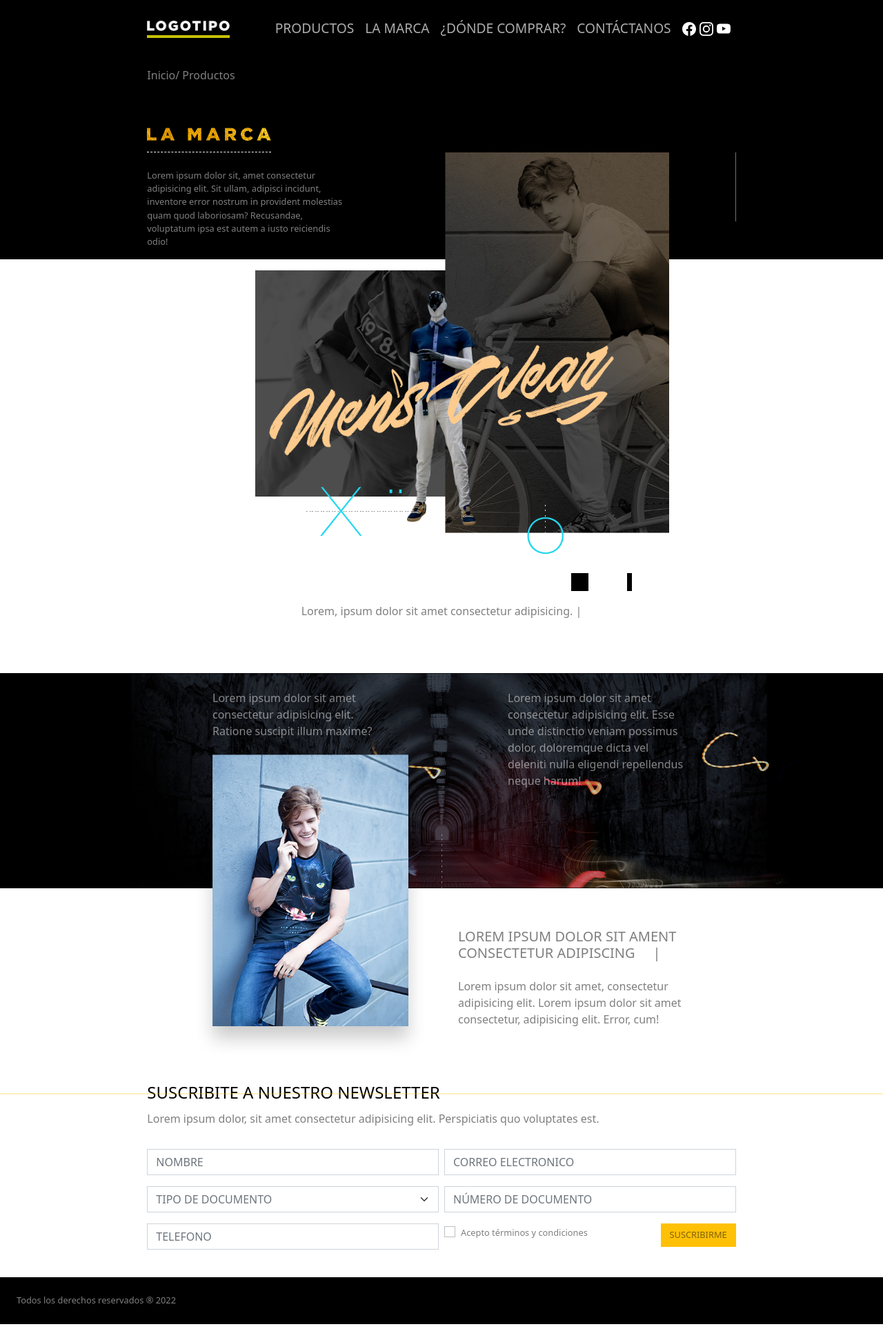
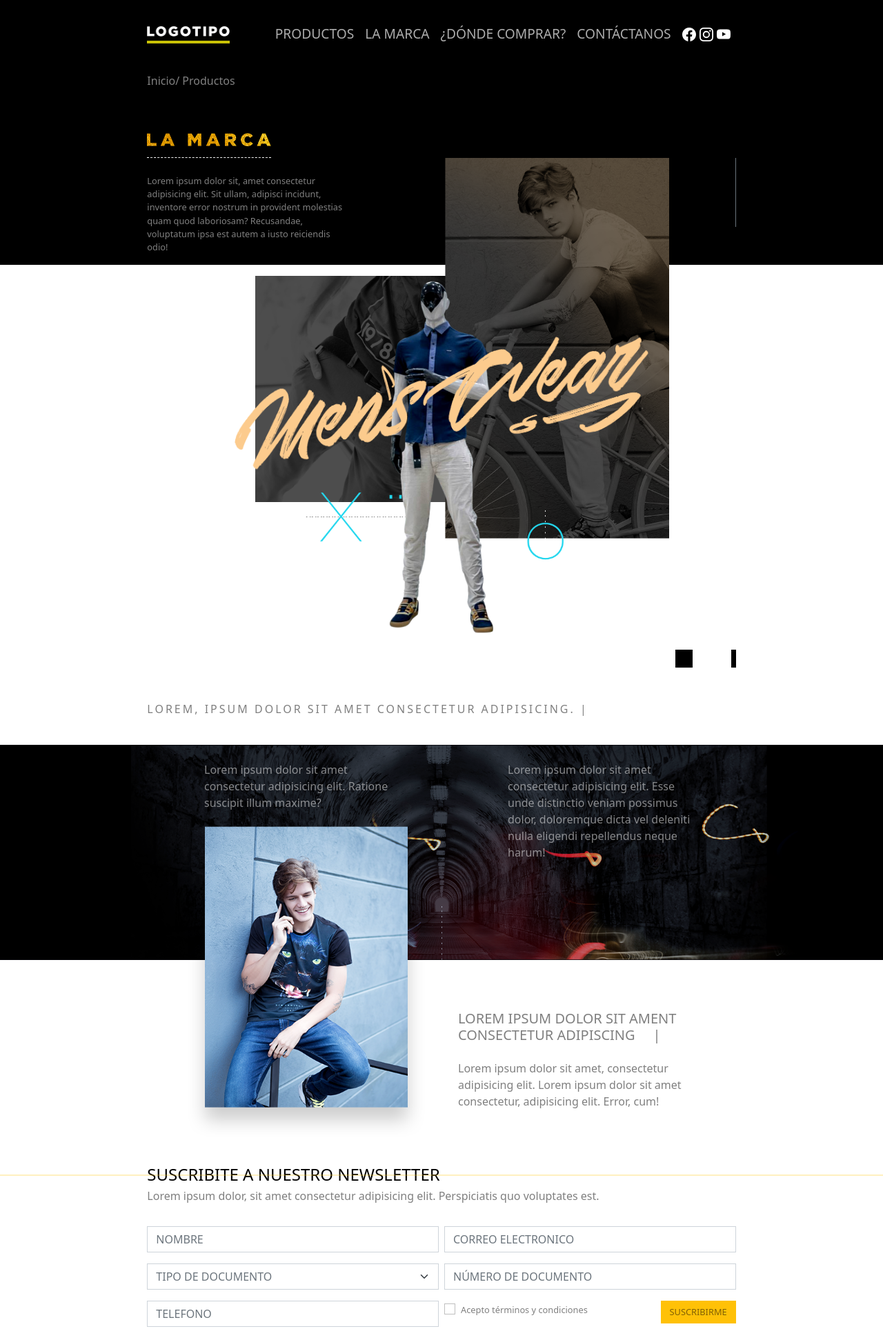
Before and after one commit to jhovannyvivas/landing-page-ddb, a website: page index.html in a window 1280 px wide. Shown: the part 5-1948 px from the top of the page at 69% size. Before the commit the page ends 1925 px from the top, so only its background shows below. Drawn offline with Linux system fonts and the light colour scheme.

Commit message:
penultimos cambios

```diff
--- a/index.html
+++ b/index.html
@@ -10,14 +10,14 @@
 </head>
 
 <body class=" p-0 m-0 ">
-  <div class="">
-    <div class="d-flex flex-row bg-dark p-0 m-0">
+  <div class="bg-dark">
+    <div class="d-flex flex-row bg-dark p-0 m-0 pt-2">
       <div class="container-fluid p-0 m-0  ">
         <div class="row p-0 m-0 ">
           <div class="col-md-2 p-0">
 
           </div>
-          <div class="col-12 col-md-8 p-0">
+          <div class="col-12 col-md-8 p-0 ps-4 ps-md-0 pe-4 pe-md-0">
 
             <nav class="navbar navbar-expand-lg navbar-dark bg-dark pb-0 sticky-top" id="navbar-example2">
               <div class="container-fluid p-0">
@@ -51,9 +51,11 @@
                         href="#scrollspyHeading4">CONTÁCTANOS</a>
                     </li>
                     <li class="nav-item pt-3 pb-3">
-                      <a class="nav-link  d-inline-block pb-0 " id="link5"> <img
+                      <a class="nav-link  d-inline-block pb-0 " id="link5">
+                        <img
                           class="border-bottom border-bottom-nav-hover" src="./assets/facebook.svg" alt="facebook"
-                          width="20" class="me-1 "> <img class="border-bottom border-bottom-nav-hover"
+                          width="20" class="me-1 ">
+                        <img class="border-bottom border-bottom-nav-hover"
                           src="./assets/instagram.svg" alt="instagram" width="20" class="me-1 ">
                         <img class="border-bottom border-bottom-nav-hover" src="./assets/youtube.svg" alt="youtube"
                           width="20" class="me-1 "></a>
@@ -84,14 +86,15 @@
 
       <div class="container-fluid  p-0 m-0 ">
         <div class="row p-0 m-0">
+
           <div class="col-md-2  p-0 m-0" p-0></div>
-          <div class="col-12 col-md-8  p-0 m-0">
+          <div class="col-12 col-md-8  p-0 m-0 ps-4 ps-md-0 pe-4 pe-md-0">
 
             <section class=" p-0 m-0 d-flex justify-content-between flex-column">
 
               <div class="d-flex flex-column justify-content-center p-0 m-0">
                 <p id="scrollspyHeading1" class="pt-4 pb-4 text-white-50">Inicio/ Productos</p>
-                <img src="./assets/asset-person.png" alt="" width="100" class="bg-dark pt-4 mx-auto d-md-none">
+                <!-- <img src="./assets/asset-person.png" alt="marca" width="100" class="bg-dark pt-4 mx-auto d-md-none"> -->
 
               </div>
 
@@ -107,15 +110,18 @@
 
         <div class="row p-0 m-0">
           <div class="col-md-2 p-0 m-0"></div>
-          <div class="col-md-8  p-0 m-0">
+          <div class="col-md-8  p-0 m-0 ps-4 ps-md-0 pe-4 pe-md-0">
 
-            <div class="container  p-0 m-0">
+
             <div class="row justify-content-between p-0 m-0">
 
               <div class="col-12  p-0 m-0">
+
                 <img src="./assets/bgtext.png" alt="la marca" width="180" id="scrollspyHeading2"
                   class="pb-3 pt-4 border-bottom-101 ">
+
               </div>
+
               <div class="col-12 col-lg-4 p-0 m-0">
 
                 <div class=" bg-dark w-100">
@@ -131,17 +137,22 @@
                 </div>
 
               </div>
+
               <div class="col-12 col-lg-7  p-0 m-0 position-relative border-end border-secondary"
                 style="height: 100px;">
-                  <img src="./assets/asset-bg.png" alt="" class=" position-absolute top-0 start-140  w-600">
-                  <section class="d-flex justify-content-center ">
 
-
-
-
-                  </section>
+                <img src="./assets/asset-bg.png" alt=""
+                  class=" position-absolute top-0 start-140  w-600 d-none d-lg-block" style="z-index: 10;">
+                <img src="./assets/asset-bg.png" alt="" class=" position-absolute top-0 start-20  w-400 d-none d-md-block d-lg-none">
+                <section class="d-flex justify-content-center " style="z-index: 100;">
+                <img src="./assets/asset-bg.png" alt="" class=" position-absolute top-0 start-15  w-400 d-none d-sm-block  d-md-none">
+                <img src="./assets/asset-bg.png" alt="" class=" position-absolute top-0 start-15  w-300  d-sm-none">
 
               </div>
+            </div>
+            <div class="container  p-0 m-0">
+              <div class="row ">
+
 
               </div>
             </div>
@@ -163,45 +174,51 @@
 
     <div class="row p-0 m-0">
 
-      <div class="col-12 col-2 p-0 m-0"></div>
-      <div class="col-12 col-8 p-0 m-0">
+      <div class="col-12 col-md-2 p-0 m-0"></div>
+      <div class="col-12  col-md-8 p-0 m-0 ps-4 ps-md-0 pe-4 pe-md-0">
 
-        <div class="row bg-white p-0 m-0">
+        <div class="row p-0 m-0">
 
-          <div class="col-12 col-md-2"></div>
-          <div class="col-12 col-md-8">
+          <div class="col-12">
 
-            <div class="col bg-white">
+            <div class="d-flex justify-content-center flex-column">
 
+              <div class="position-relative">
 
-              <section class="d-flex justify-content-center position-relative h-380 h-md-600">
+                <img src="./assets/text.png" alt="lema" class=" w-300 w-md-600 position-absolute translate-middle top-lema200 start-50" style="z-index: 1000000;">
 
+              </div>
 
-                <img src="./assets/text.png" alt="lema"
-                  class="position-absolute top-34 start-50 translate-middle w-300 w-md-500 " style="z-index: 1000;">
-                <img src="./assets/asset-person.png" alt="" width="100px"
-                  class="pt-4 d-none d-md-block position-absolute top-34 start-50 translate-middle"
-                  style="z-index: 500;">
-                <p class="text-black-50 position-absolute top-85 start-50 translate-middle text-center">Lorem, ipsum
-                  dolor sit
-                  amet consectetur adipisicing. |
-                </p>
+              <img src="./assets/asset-person.png" alt="" width="150" class="pt-4 position-relative mx-auto" style="z-index: 100000; ">
 
+            </div>
 
-                <img src="./assets/asset.png" alt="cuadro" class="position-absolute top-78 start-78 translate-middle">
+          </div>
 
-              </section>
+          <div class="col-12 p-0 m-0 pt-4 pb-4">
+
+            <div class="d-flex justify-content-between">
+              <div>
+
+              </div>
+              <img src="./assets/asset.png" alt="cuadrado" class="">
+            </div>
 
 
           </div>
 
+          <div class="col-12 p-0 m-0 pt-4 pb-4">
+            <p class="text-black-50  fw-normal text-left fs-6" style="letter-spacing: 3px;">LOREM, IPSUM
+              DOLOR SIT
+              AMET CONSECTETUR ADIPISICING. |
+            </p>
           </div>
-          <div class="col-12 col-md-2 p-0 m-0"></div>
 
         </div>
 
+
       </div>
-      <div class="col-12 col-2 p-0 m-0"></div>
+      <div class="col-12 col-md-2 p-0 m-0"></div>
 
 
     </div>
@@ -212,10 +229,10 @@
     <img src="./assets/bg-asset-2.png" alt="" class="position-absolute w-100">
     <div class="" style="z-index: 1000;">
 
-      <div class="container">
-        <div class="row">
-          <div class="col-lg-2"></div>
-          <div class="col-12 col-lg-8">
+      <div class="container p-0 m-0">
+        <div class="row p-0 m-0">
+          <div class="col-lg-2 p-0 m-0"></div>
+          <div class="col-12 col-lg-8 ps-4 ps-md-0 pe-4 pe-md-0">
 
             <div class=" d-flex justify-content-center ">
               <div class="w-100">
@@ -231,7 +248,7 @@
 
                         </div>
                       </div>
-                      <div class="col-12 col-md-6 col-lg-6 ps-4  pt-4  ">
+                      <div class="col-12 col-md-6 col-lg-6 ps-4  pt-0 pt-md-4  ">
                         <div class="d-flex justify-content-between flex-column h-100">
                           <div class="ps-4">
                             <p class="text-white-50 ms-4 ps-2 ps-md-4 fs-6 fs-md-6 d-none d-md-block">Lorem ipsum dolor
@@ -262,7 +279,7 @@
             </div>
 
           </div>
-          <div class="col-lg-2"></div>
+          <div class="col-lg-2 p-0 m-0"></div>
         </div>
       </div>
 
@@ -276,24 +293,28 @@
     <div class="container-fluid m-0 p-0 ">
 
       <div class="row m-0 p-0 overflow-hidden">
-        <div class="col-12 col-lg-2 m-0 p-0">
-        </div>
-        <div class="col-12 col-lg-8 m-0 p-0 position-relative">
-          <h5 class="fs-6 fs-md-4 text-dark text-start  text-nowrap">
+
+        <div class="col-12 col-md-2 m-0 p-0"></div>
+
+        <div class="col-12 col-md-8 m-0 p-0 ps-4 ps-md-0 pe-4 pe-md-0 position-relative">
+
+          <hr class="position-absolute translate-middle top-50 start-50 vw-100 border border-1 border-warning m-0">
+          <h5 class="fs-6 fs-md-4 m-0 text-black text-start  text-nowrap">
             SUSCRIBITE
             A NUESTRO NEWSLETTER</h5>
-            <hr class="position-absolute translate-middle top-0 start-50 vw-100 border border-1 border-warning">
+
         </div>
-        <div class="col-12 col-lg-2 m-0 p-0">
+        <div class="col-12 col-md-2 m-0 p-0">
         </div>
       </div>
 
       <div class="row m-0 p-0">
-        <div class="col-12 col-lg-2 m-0 p-0"></div>
-        <div class="col-12 col-lg-8 m-0 p-0">
+        <div class="col-12 col-md-2 m-0 p-0"></div>
+        <div class="col-12 col-md-8 m-0 p-0 ps-4 ps-md-0 pe-4 pe-md-0">
           <section id="scrollspyHeading4" class=" m-0 p-0">
 
-            <p class="fs-7 fs-md-6 text-black-50 text-nowrap text-start pt-1 pb-3">Lorem ipsum dolor, sit amet consectetur adipisicing elit. Perspiciatis quo voluptates est.</p>
+            <p class="fs-7 fs-md-6 text-black-50  text-start pt-1 pb-3">Lorem ipsum dolor, sit amet consectetur
+              adipisicing elit. Perspiciatis quo voluptates est.</p>
 
             <div class="container-fluid  m-0 p-0">
               <div class="row w-100 m-0 p-0">
@@ -318,7 +339,7 @@
                     <div class="row w-100 m-0 p-0">
 
 
-                      <div class="col-12 col-md-6 m-0 p-0 pe-lg-1">
+                      <div class="col-12 col-md-6 m-0 p-0 pe-md-1">
 
                         <div class="mb-3">
                           <input type="text" id="nombre-input" class="form-control" class="border-none"
@@ -337,15 +358,15 @@
                         </div>
 
                         <div class="mb-3">
-                          <input type="number" id="telefono-documento-input" class="form-control"
-                            placeholder="TELEFONO" required>
+                          <input type="number" id="telefono-documento-input" class="form-control" placeholder="TELEFONO"
+                            required>
                         </div>
 
                       </div>
-                      <div class="col-12 col-md-6 m-0 p-0 ps-lg-1">
+                      <div class="col-12 col-md-6 m-0 p-0 ps-md-1">
                         <div class="mb-3">
-                          <input type="email" id="correo-input" class="form-control"
-                            placeholder="CORREO ELECTRONICO" required>
+                          <input type="email" id="correo-input" class="form-control" placeholder="CORREO ELECTRONICO"
+                            required>
                         </div>
 
 
@@ -367,8 +388,7 @@
                                 condiciones</label>
 
                             </div>
-                            <button type="submit" id="boton_submit"
-                              class="btn btn-warning text-black-50 fs-8 fs-lg-7 ">
+                            <button type="submit" id="boton_submit" class="btn btn-warning text-black-50 fs-8 fs-lg-7 ">
                               SUSCRIBIRME</button>
 
                           </div>
@@ -392,7 +412,7 @@
             </form>
           </section>
         </div>
-        <div class="col-12 col-lg-2 m-0 p-0"></div>
+        <div class="col-12 col-md-2 m-0 p-0"></div>
       </div>
     </div>
 
--- a/input.scss
+++ b/input.scss
@@ -64,6 +64,11 @@ $position-values: (
   85: 85%,
   90: 90%,
   100: 100%,
+  lema100: 100px,
+  lema200: 200px,
+  lema300: 300px,
+  lema400: 400px,
+  lema500: 500px
 );
 
 $font-size-base: 1rem;
```
Also changed, not shown: style.css, 1 other file. Lines whose indentation alone changed are shown as unchanged.
